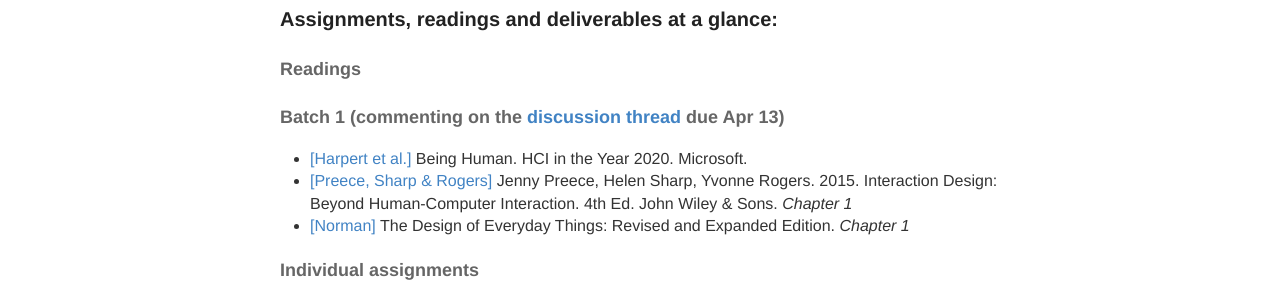
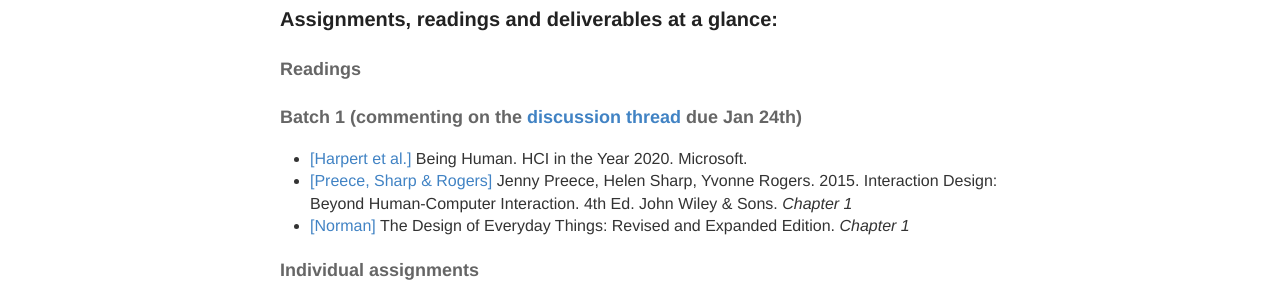
Before and after one commit to hciwang/hciwang.github.io, a Jekyll site: the page built from _posts/2018-3-25-lectures.md, in a window 1280 px wide. Shown: the part 731-1031 px from the top of the page. Built offline with Jekyll 4.4.1, drawn with Linux system fonts in a browser that asks for light colours.

Commit message:
Update 2018-3-25-lectures.md

```diff
--- a/_posts/2018-3-25-lectures.md
+++ b/_posts/2018-3-25-lectures.md
@@ -27,7 +27,7 @@ Week 2
 ### Assignments, readings and deliverables at a glance:
 
 #### Readings
-#### Batch 1 (commenting on the [discussion thread](https://canvas.ucdavis.edu/courses/225630/discussion_topics/159793) due Apr 13)
+#### Batch 1 (commenting on the [discussion thread](https://canvas.ucdavis.edu/courses/293005/discussion_topics/259373) due Jan 24th)
 - [[Harpert et al.]](https://hxd.research.microsoft.com/work/being-human-human-computer-interaction-in-the-year-2020.php) Being Human. HCI in the Year 2020. Microsoft.
 - [[Preece, Sharp & Rogers]](http://www.id-book.com/) Jenny Preece, Helen Sharp, Yvonne Rogers. 2015. Interaction Design: Beyond Human-Computer Interaction. 4th Ed. John Wiley & Sons. *Chapter 1*
 - [[Norman]](https://www.basicbooks.com/titles/don-norman/the-design-of-everyday-things/9780465050659/) The Design of Everyday Things: Revised and Expanded Edition. *Chapter 1*
```
